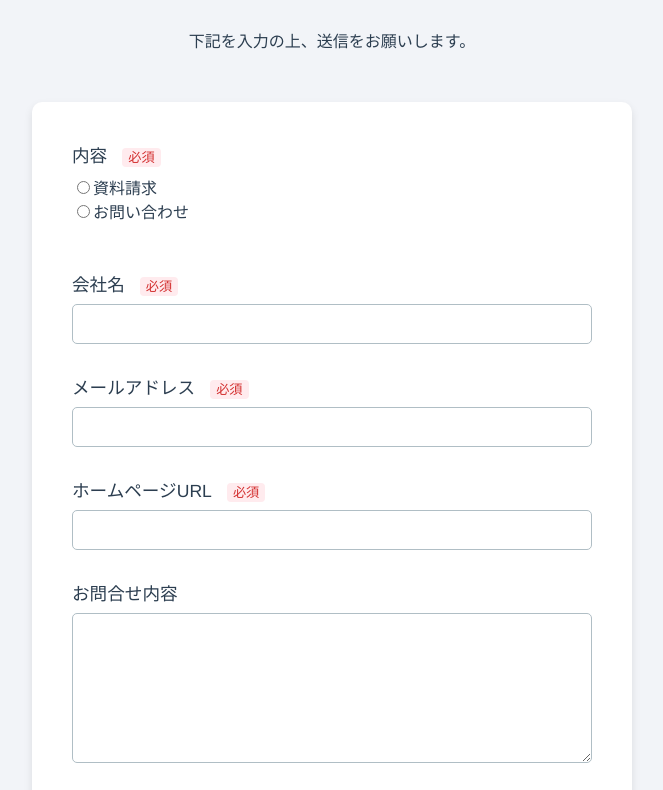
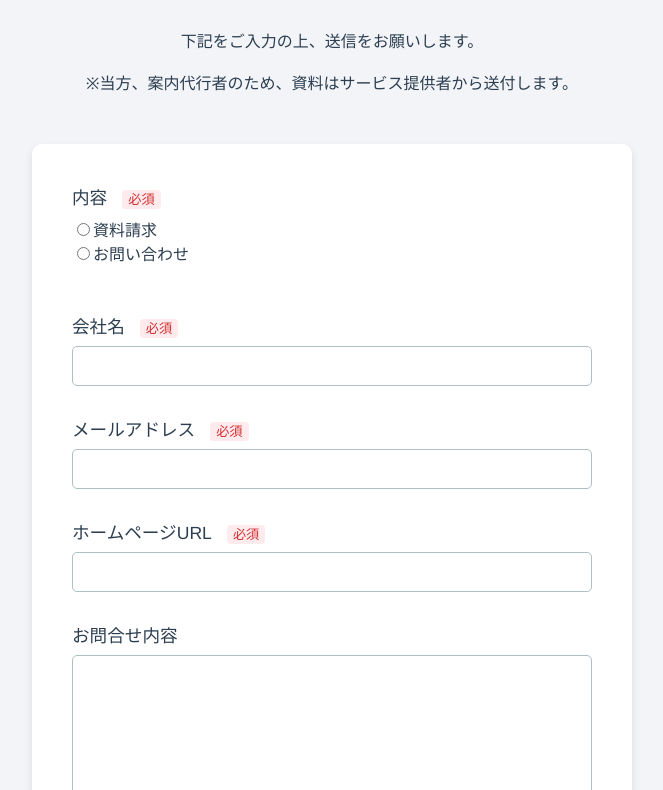
Before and after one commit to jupiter342/mo, a plain HTML site: page fm/index.html in a window 1280 px wide. Shown: the part 130-920 px from the top of the page, without its empty margins (308-971 px from the left). Drawn offline with Linux system fonts and the light colour scheme.

Commit message:
Add files via upload

```diff
--- a/fm/index.html
+++ b/fm/index.html
@@ -26,7 +26,9 @@
 
 <body>
 <h2 style="text-align: center; margin: 40px auto">資料請求</h2>
-<p style="text-align: center; margin: 40px auto"> 下記を入力の上、送信をお願いします。</p>
+<p style="text-align: center; margin: 40px auto"> 下記をご入力の上、送信をお願いします。<br>
+<br>
+※当方、案内代行者のため、資料はサービス提供者から送付します。</p>
 <form class="c-form" action="https://docs.google.com/forms/u/0/d/e/1FAIpQLSeF7HYx7Q31L89zz7s-cNCKOGdQt_GRx9btWJa1Ws8Elqizkw/formResponse"
   method="POST"
     target="hidden_iframe"
```
